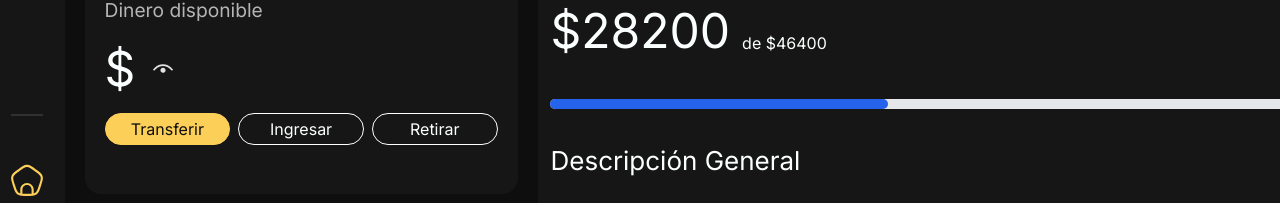
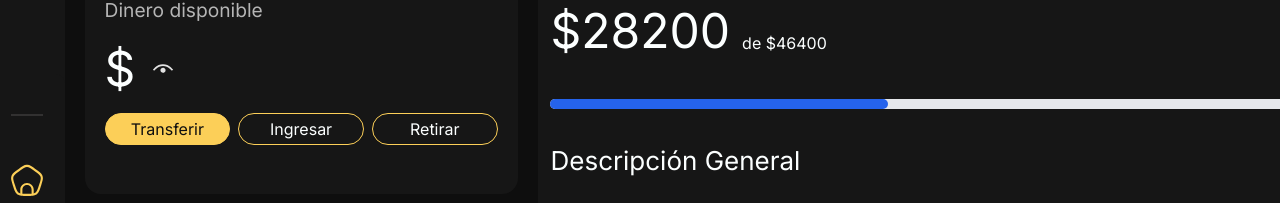
Before and after one commit to AheverMateo/BeeWallet, a React (Vite) app in the folder Front/: page /dashboard in a window 1280 px wide. Shown: the part 169-372 px from the top of the page. Built offline with nearby package versions, Linux system fonts and the light colour scheme; no server answers; the HTML template or start-up script is replaced by a standard one.

Commit message:
DEPLOY FINAL DEVS

```diff
--- a/Front/src/app/dashboard/AccountData1.tsx
+++ b/Front/src/app/dashboard/AccountData1.tsx
@@ -54,11 +54,11 @@ const AccountData1: React.FC<AccountDataProps> = ({ cvu, balance }) => {
         <button className="h-[2rem] w-[8.2rem] bg-[#FCCF58] rounded-[1.15625rem] border border-solid border-[#FCCF58]">
           <Link to={"/dashboard/transference"} className="text-[#0E0E0E]">Transferir</Link>
         </button>
-        <button className="h-[2rem] w-[8.2rem] rounded-[1.15625rem] border border-solid border-[#FCFFFF]">
+        <button className="h-[2rem] w-[8.2rem] rounded-[1.15625rem] border border-[#FCCF58]">
           Ingresar
         </button>
         <button
-          className=" border border-solid border-[#FCFFFF] rounded-[1.15625rem]
+          className=" border border-[#FCCF58] rounded-[1.15625rem]
           h-[2rem] w-[8.2rem]"
         >
           Retirar
```
